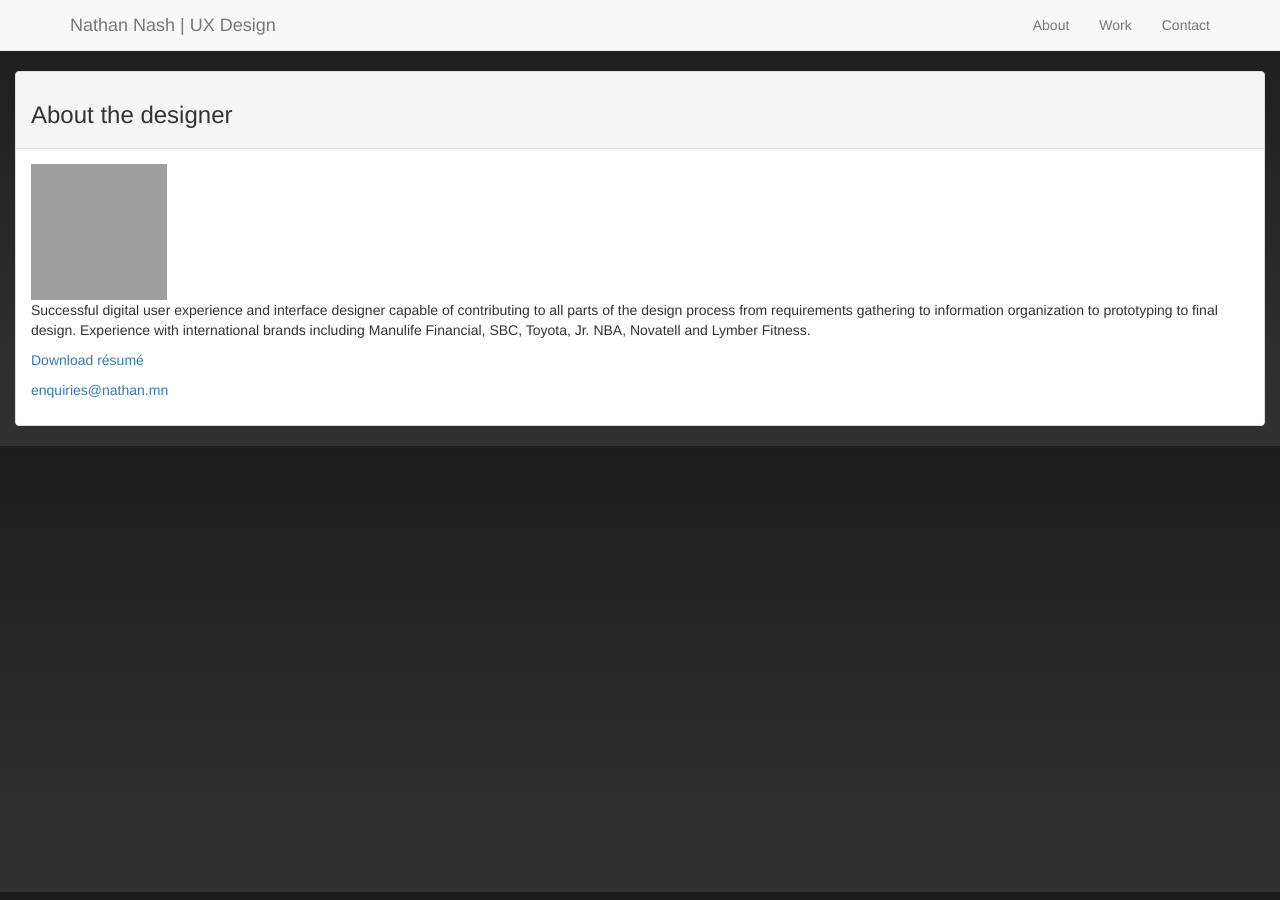
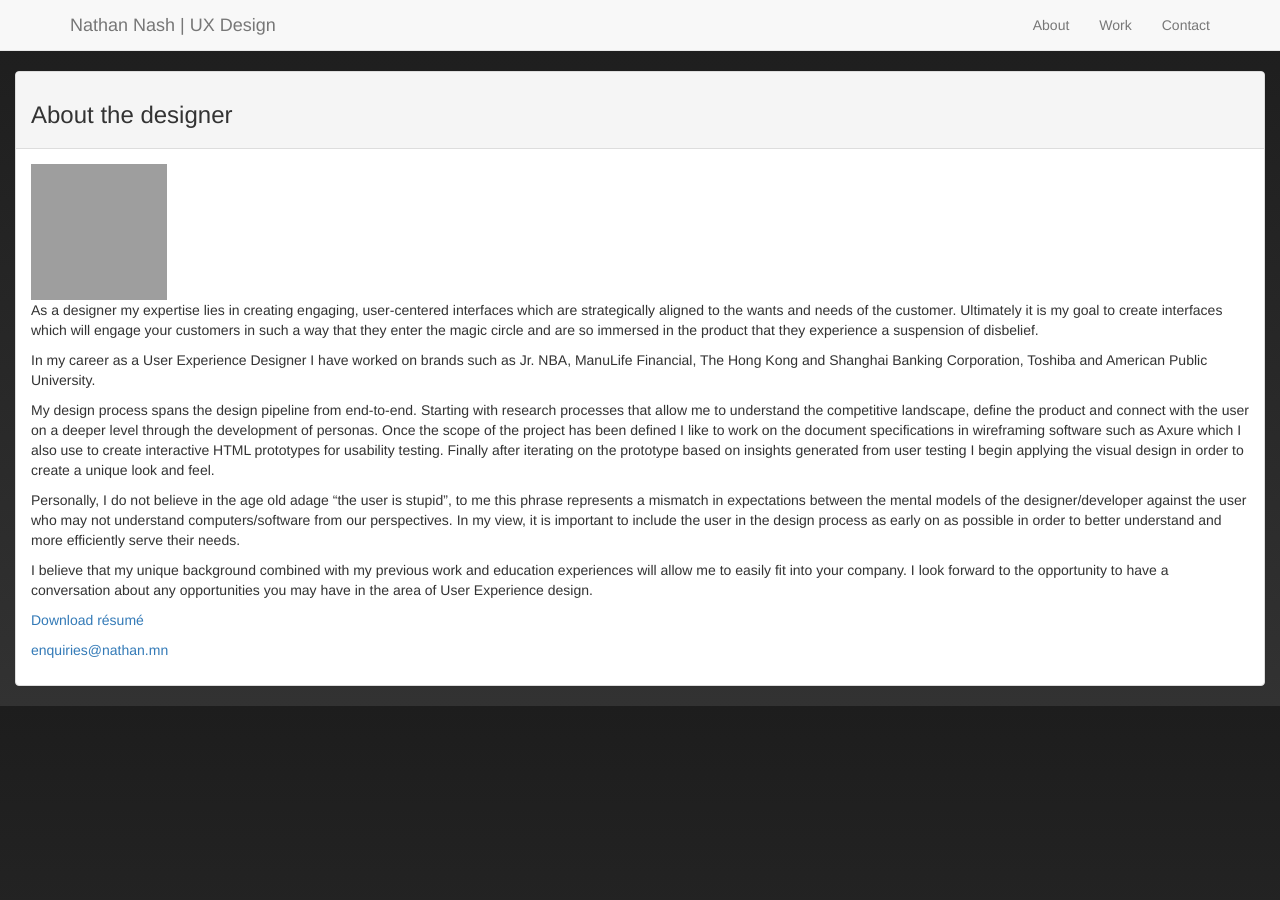
Before and after one commit to nathannash/nathannash.github.io, a Jekyll site: the page built from about.html, in a window 1280 px wide. Built offline with Jekyll 4.4.1, drawn with Linux system fonts in a browser that asks for light colours; nearby versions of some CDN libraries; library files that are not in the unit come from our copies; grey boxes are pictures that could not be loaded.

Commit message:
about me

```diff
--- a/about.html
+++ b/about.html
@@ -7,10 +7,35 @@ title: About me
 			<div class="panel-heading "><h3>About the designer</h3></div>
 			<div class="panel-body">
 				<img src="https://dl.dropboxusercontent.com/u/26287488/ux_portfolio/img/avatar.png" width="136" height="136" />
-				<p  >Successful digital user experience and interface designer capable of contributing to all parts of the design process from requirements gathering to information organization to prototyping to final design. Experience with international brands including Manulife Financial, SBC, Toyota, Jr. NBA, Novatell and Lymber Fitness.</p>
+					<p>
+						As a designer my expertise lies in creating engaging, user-centered interfaces which are strategically aligned to the wants and needs of the customer. Ultimately it is my goal to create interfaces which will engage your customers in such a way that they enter the magic circle and are so immersed in the product that they experience a suspension of disbelief.
+					</p>
 
-				<p><a href="https://docs.google.com/document/d/1YRKtePmQWkP275-cjitq4Md2VLD2vCgmvj2fwC1A7wY/edit?usp=sharing" target="_blank">Download r&eacute;sum&eacute;</a></p>
-				<p><a href="mailto:enquiries@n">enquiries@nathan.mn</a></p>
+					<p>
+						In my career as a User Experience Designer I have worked on brands such as Jr. NBA, ManuLife Financial, The Hong Kong and Shanghai Banking Corporation, Toshiba and American Public University.
+					</p>
+
+					<p>
+						My design process spans the design pipeline from end-to-end. Starting with research processes that allow me to understand the competitive landscape, define the product and connect with the user on a deeper level through the development of personas. Once the scope of the project has been defined I like to work on the document specifications in wireframing software such as Axure which I also use to create interactive HTML prototypes for usability testing. Finally after iterating on the prototype based on insights generated from user testing I begin applying the visual design in order to create a unique look and feel.
+					</p>
+
+					<p>
+						Personally, I do not believe in the age old adage “the user is stupid”, to me this phrase represents a mismatch in expectations between the mental models of the designer/developer against the user who may not understand computers/software from our perspectives. In my view, it is important to include the user in the design process as early on as possible in order to better understand and more efficiently serve their needs.
+					</p>
+
+					<p>
+						I believe that my unique background combined with my previous work and education experiences will allow me to easily fit into your company. I look forward to the opportunity to have a conversation about any opportunities you may have in the area of User Experience design.
+					</p>
+				<p>
+					<a href="https://docs.google.com/document/d/1YRKtePmQWkP275-cjitq4Md2VLD2vCgmvj2fwC1A7wY/edit?usp=sharing" target="_blank">
+						Download r&eacute;sum&eacute;
+					</a>
+				</p>
+				<p>
+					<a href="mailto:enquiries@n">
+					enquiries@nathan.mn
+					</a>
+				</p>
 			</div>
 		</div>
 </section>
```
